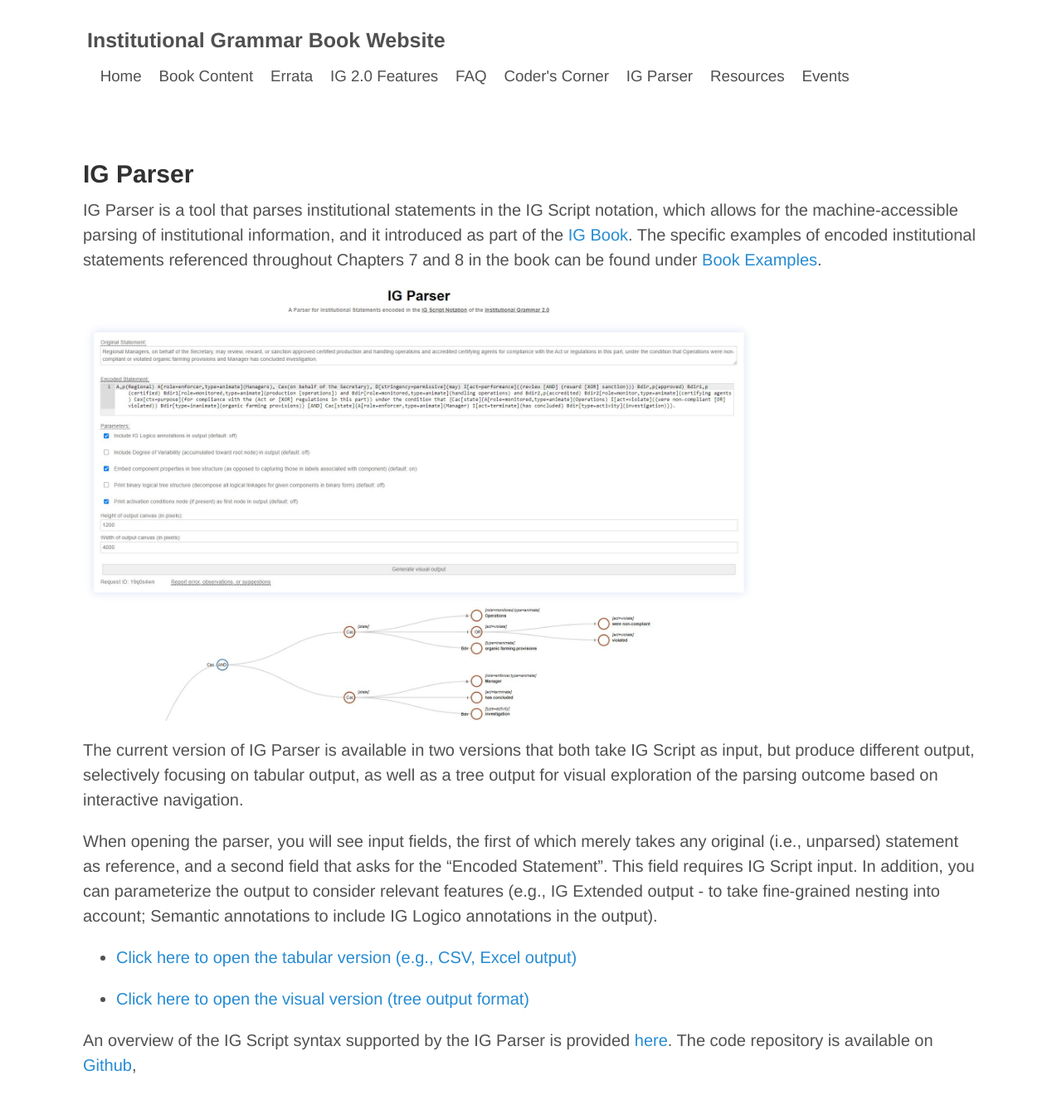
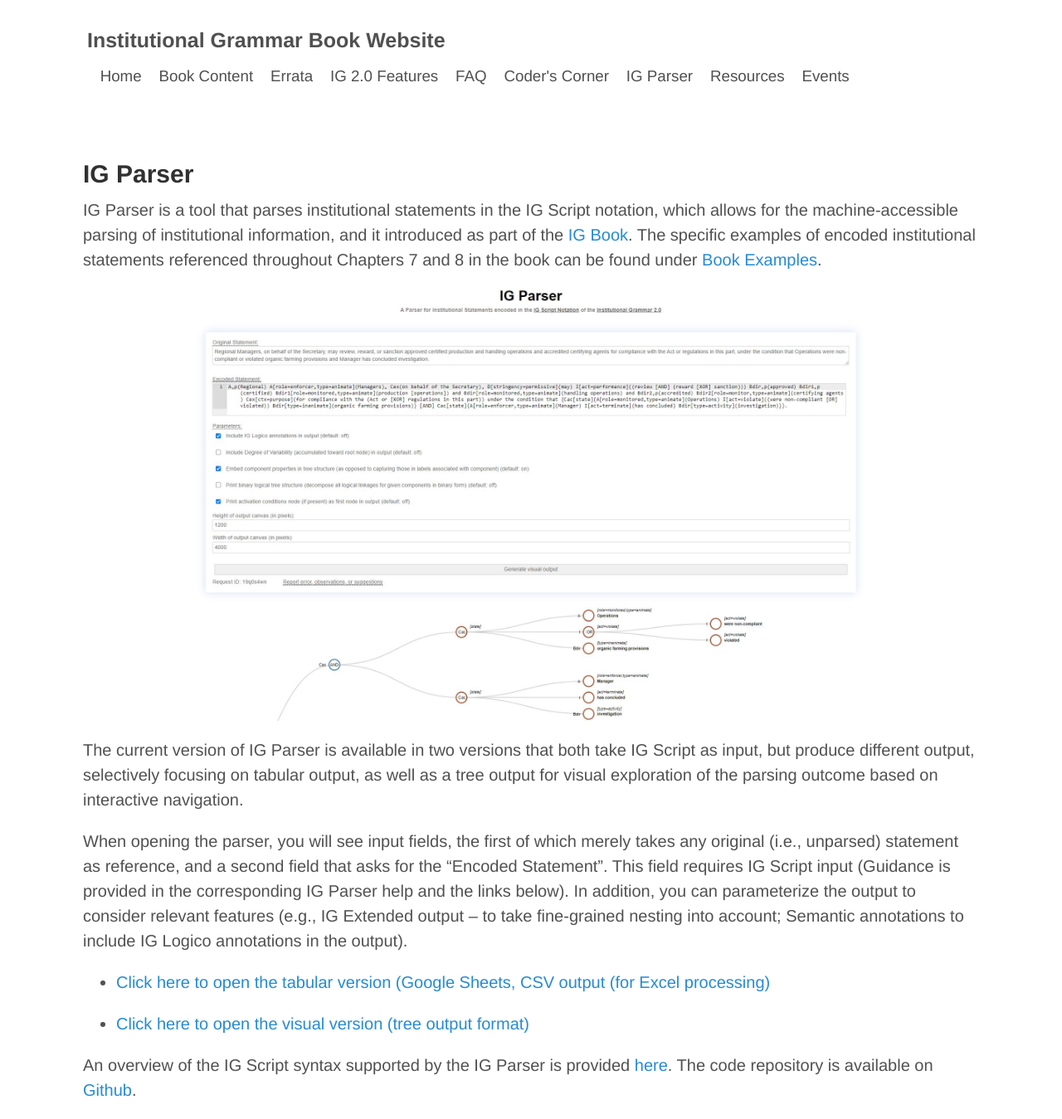
Before and after one commit to InstitutionalGrammar/IG-Book, a Jekyll site: the page built from ig-parser.md, in a window 1280 px wide. Shown: the whole page at 83% size. Built offline with Jekyll 4.4.1, drawn with Linux system fonts in a browser that asks for light colours; before the commit the page ends 1319 px from its top, so only the background shows below that.

Commit message:
Refined description.

```diff
--- a/ig-parser.md
+++ b/ig-parser.md
@@ -7,17 +7,17 @@ title: IG Book
 
 IG Parser is a tool that parses institutional statements in the IG Script notation, which allows for the machine-accessible parsing of institutional information, and it introduced as part of the [IG Book](book-content.md). The specific examples of encoded institutional statements referenced throughout Chapters 7 and 8 in the book can be found under [Book Examples](book-examples.md).
 
-<a href="http://128.39.143.144:4040/visual/">
+<center><a href="http://128.39.143.144:4040/visual/">
 <img src="/figures/IG-Parser-UI-Visual.jpg" width="75%">
-</a>
+</a></center>
 
 The current version of IG Parser is available in two versions that both take IG Script as input, but produce different output, selectively focusing on tabular output, as well as a tree output for visual exploration of the parsing outcome based on interactive navigation.
 
-When opening the parser, you will see input fields, the first of which merely takes any original (i.e., unparsed) statement as reference, and a second field that asks for the "Encoded Statement". This field requires IG Script input. In addition, you can parameterize the output to consider relevant features (e.g., IG Extended output - to take fine-grained nesting into account; Semantic annotations to include IG Logico annotations in the output).
+When opening the parser, you will see input fields, the first of which merely takes any original (i.e., unparsed) statement as reference, and a second field that asks for the "Encoded Statement". This field requires IG Script input (Guidance is provided in the corresponding IG Parser help and the links below). In addition, you can parameterize the output to consider relevant features (e.g., IG Extended output -- to take fine-grained nesting into account; Semantic annotations to include IG Logico annotations in the output).
 
 
-* [Click here to open the tabular version (e.g., CSV, Excel output)](http://128.39.143.144:4040/)
+* [Click here to open the tabular version (Google Sheets, CSV output (for Excel processing)](http://128.39.143.144:4040/)
 
 * [Click here to open the visual version (tree output format)](http://128.39.143.144:4040/visual/)
 
-An overview of the IG Script syntax supported by the IG Parser is provided [here](https://github.com/chrfrantz/IG-Parser/blob/main/README.md). The code repository is available on [Github](https://github.com/chrfrantz/IG-Parser),
+An overview of the IG Script syntax supported by the IG Parser is provided [here](https://github.com/chrfrantz/IG-Parser/blob/main/README.md). The code repository is available on [Github](https://github.com/chrfrantz/IG-Parser).
```
